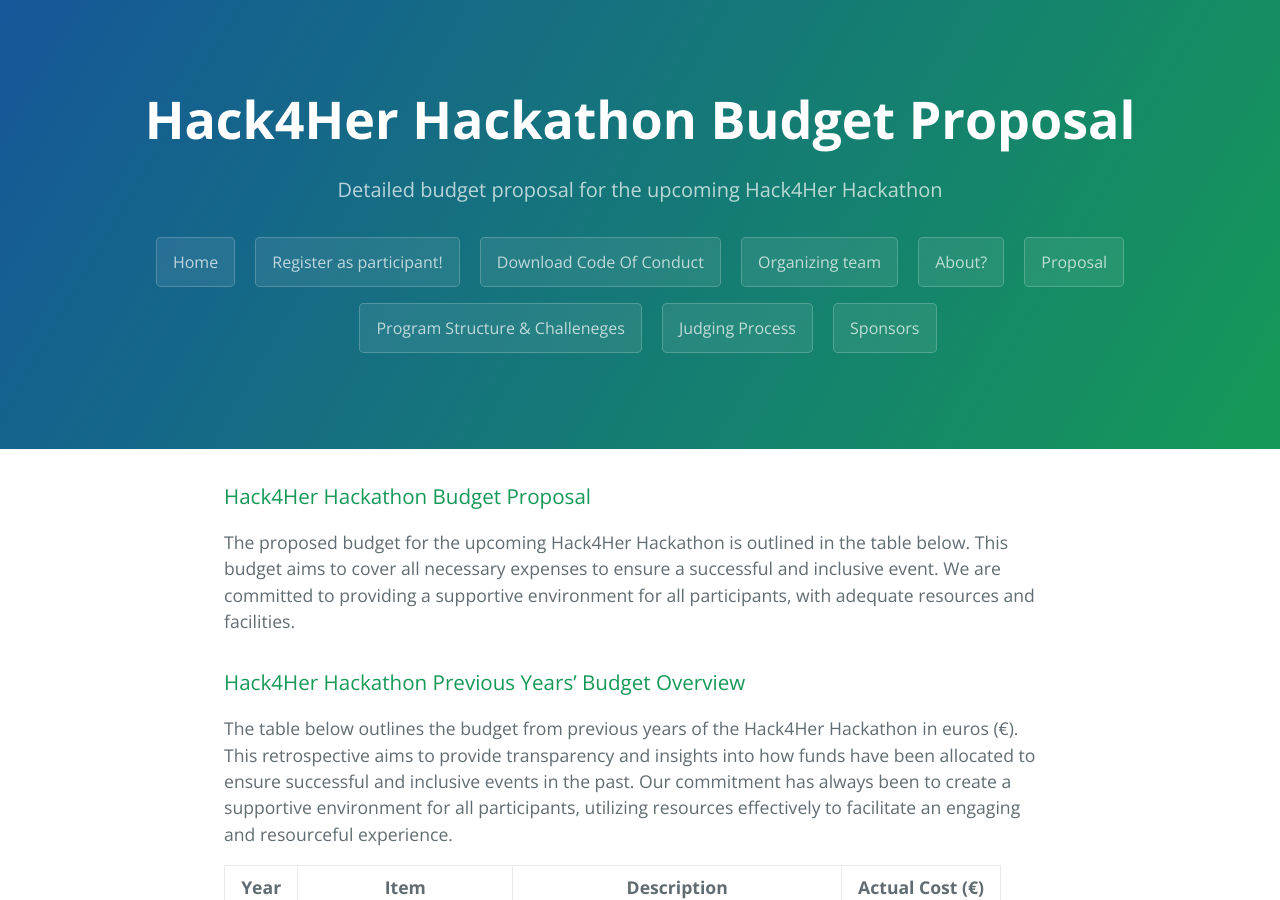
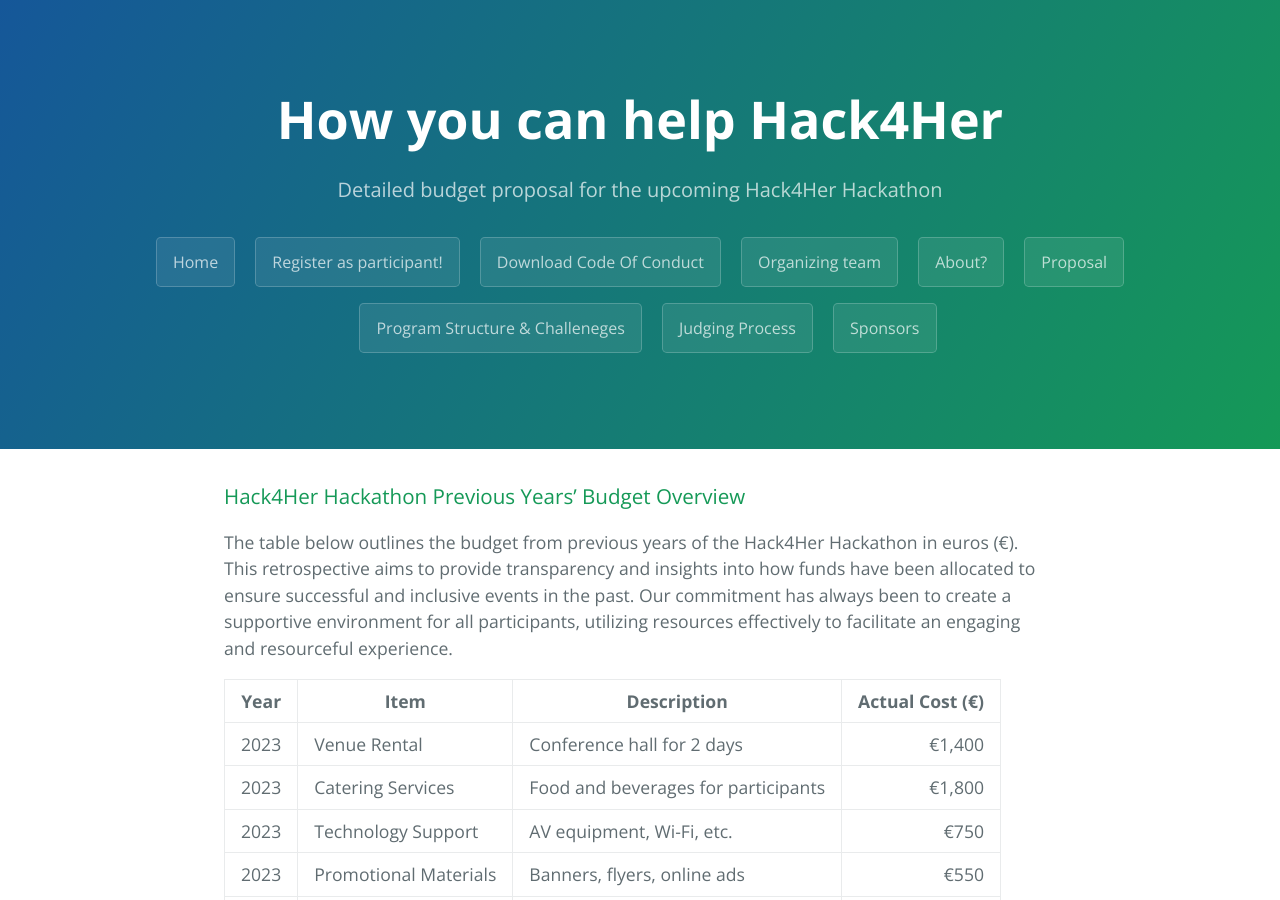
Before and after one commit to hack4her/hack4her.github.io, a Jekyll site: the page built from proposal.md, in a window 1280 px wide and 900 px high. Built offline with Jekyll 4.4.1, drawn with Linux system fonts in a browser that asks for light colours.

Commit message:
Update proposal.md

```diff
--- a/proposal.md
+++ b/proposal.md
@@ -1,12 +1,10 @@
 ---
 layout: default
-title: Hack4Her Hackathon Budget Proposal
+title: How you can help Hack4Her
 description: Detailed budget proposal for the upcoming Hack4Her Hackathon
 ---
 
-### Hack4Her Hackathon Budget Proposal
 
-The proposed budget for the upcoming Hack4Her Hackathon is outlined in the table below. This budget aims to cover all necessary expenses to ensure a successful and inclusive event. We are committed to providing a supportive environment for all participants, with adequate resources and facilities.
 
 ### Hack4Her Hackathon Previous Years' Budget Overview
 
```
